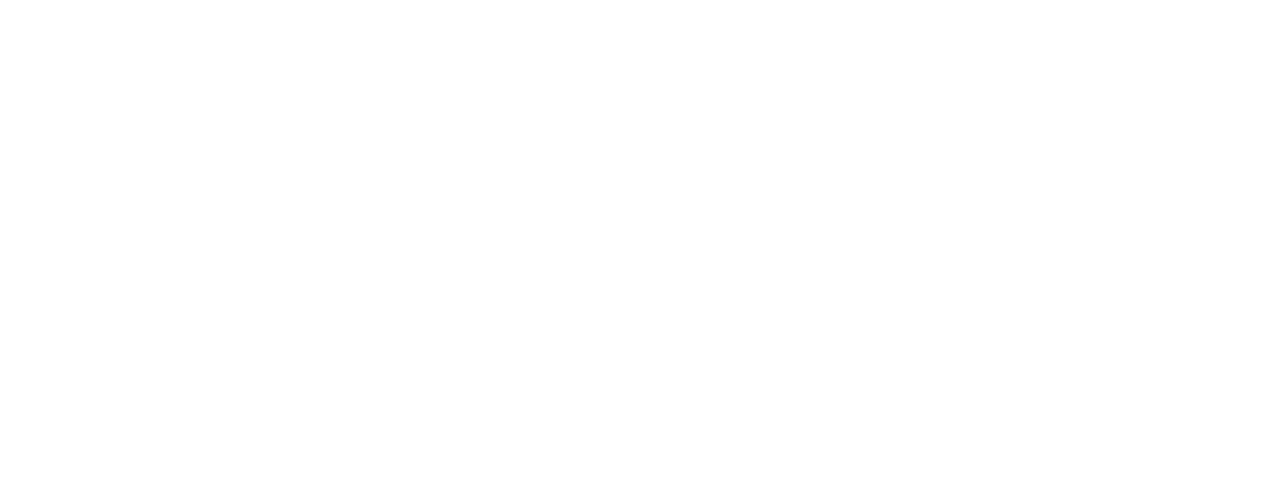
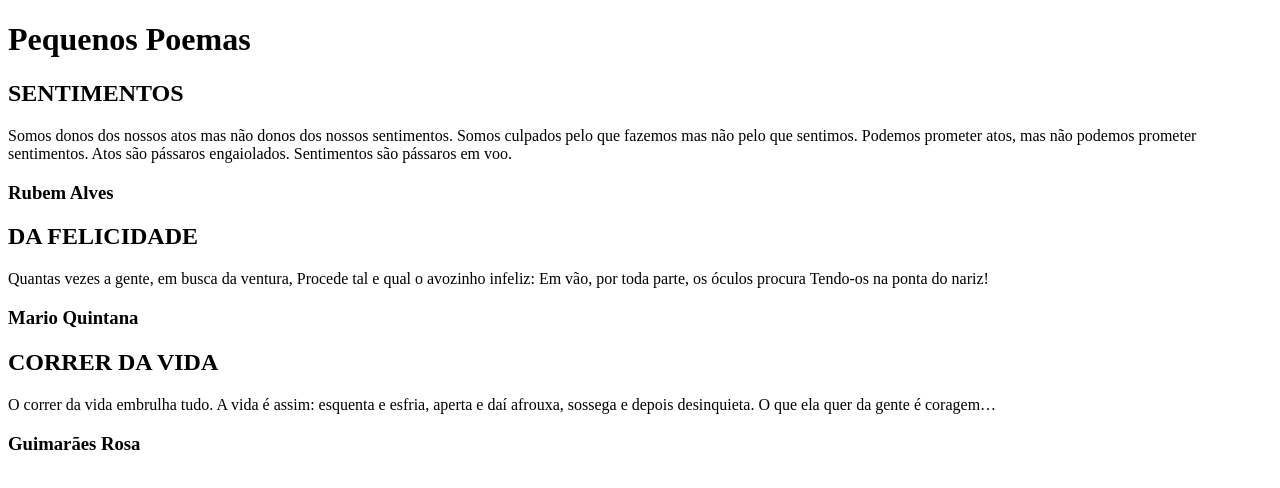
Before and after one commit to DeboraSISA/Site-Poesia, a plain HTML site: page index.html in a window 1280 px wide. Drawn offline with Linux system fonts and the light colour scheme.

Commit message:
Conteúdo

```diff
--- a/index.html
+++ b/index.html
@@ -4,9 +4,42 @@
     <meta charset="UTF-8">
     <meta http-equiv="X-UA-Compatible" content="IE=edge">
     <meta name="viewport" content="width=device-width, initial-scale=1.0">
-    <title>Document</title>
+    <title>Pequenos Poemas</title>
 </head>
 <body>
-
+    <main>
+        <head>
+            <h1>Pequenos Poemas</h1>
+        </head>
+        <article>
+            <h2>SENTIMENTOS</h2>
+            <p>Somos donos dos nossos atos
+                mas não donos dos nossos sentimentos.
+                Somos culpados pelo que fazemos
+                mas não pelo que sentimos.
+                Podemos prometer atos,
+                mas não podemos prometer sentimentos.
+                Atos são pássaros engaiolados.
+                Sentimentos são pássaros em voo.</p>
+                <h3>Rubem Alves</h3>
+        </article>
+        <article>
+            <h2>DA FELICIDADE</h2>
+            <p>Quantas vezes a gente, em busca da ventura,
+                Procede tal e qual o avozinho infeliz:
+                Em vão, por toda parte, os óculos procura
+                Tendo-os na ponta do nariz!</p>
+                <h3>Mario Quintana</h3>
+        </article>
+        <article>
+            <h2>CORRER DA VIDA</h2>
+            <p>O correr da vida embrulha tudo.
+                A vida é assim: esquenta e esfria,
+                aperta e daí afrouxa,
+                sossega e depois desinquieta.
+                O que ela quer da gente é coragem…</p>
+                <h3>Guimarães Rosa</h3>
+        </article>
+    </main>
 </body>
 </html>
```
